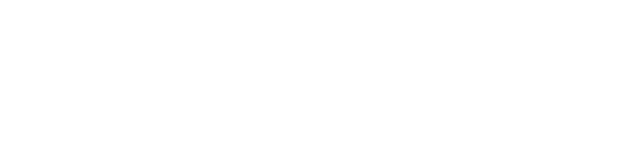
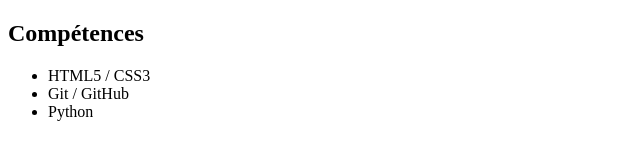
Before and after one commit to Fiacre9693/mon-cv, a plain HTML site: page index.html in a window 1280 px wide. Shown: the whole page, without its empty margins (0-640 px from the left). Drawn offline with Linux system fonts and the light colour scheme.

Commit message:
mise en place de la section competences

```diff
--- a/index.html
+++ b/index.html
@@ -7,6 +7,13 @@
     <link rel="stylesheet" href="style.css">
 </head>
 <body>
-
+    <section id="competences">
+    <h2>Compétences</h2>
+    <ul>
+        <li>HTML5 / CSS3</li>
+        <li>Git / GitHub</li>
+        <li>Python</li>
+    </ul>
+</section>
 </body>
 </html>
```
